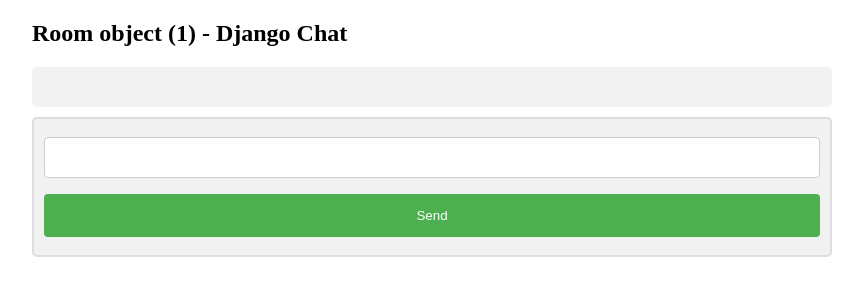
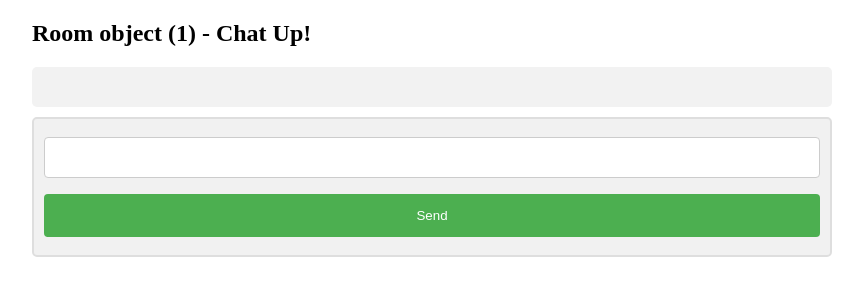
Before and after one commit to TRL242/chat_app_django_2, a Django app: template templates/room.html in a window 1280 px wide. Shown: the top 300 px of the page, without its empty margins (208-1071 px from the left). Run offline with Django 3.2, Linux system fonts and the light colour scheme; the template is opened without the code that fills it: values that come from a table or form of the project are taken from there, others are empty; data comes from the database, SQL or seed files in the repository; some libraries are stand-ins or nearby versions.

Commit message:
room update

```diff
--- a/templates/room.html
+++ b/templates/room.html
@@ -56,7 +56,7 @@
 </head>
 <body>
 
-<h2>{{room}} - Django Chat</h2>
+<h2>{{room}} - Chat Up!</h2>
 
 <div id="display">
 
```
